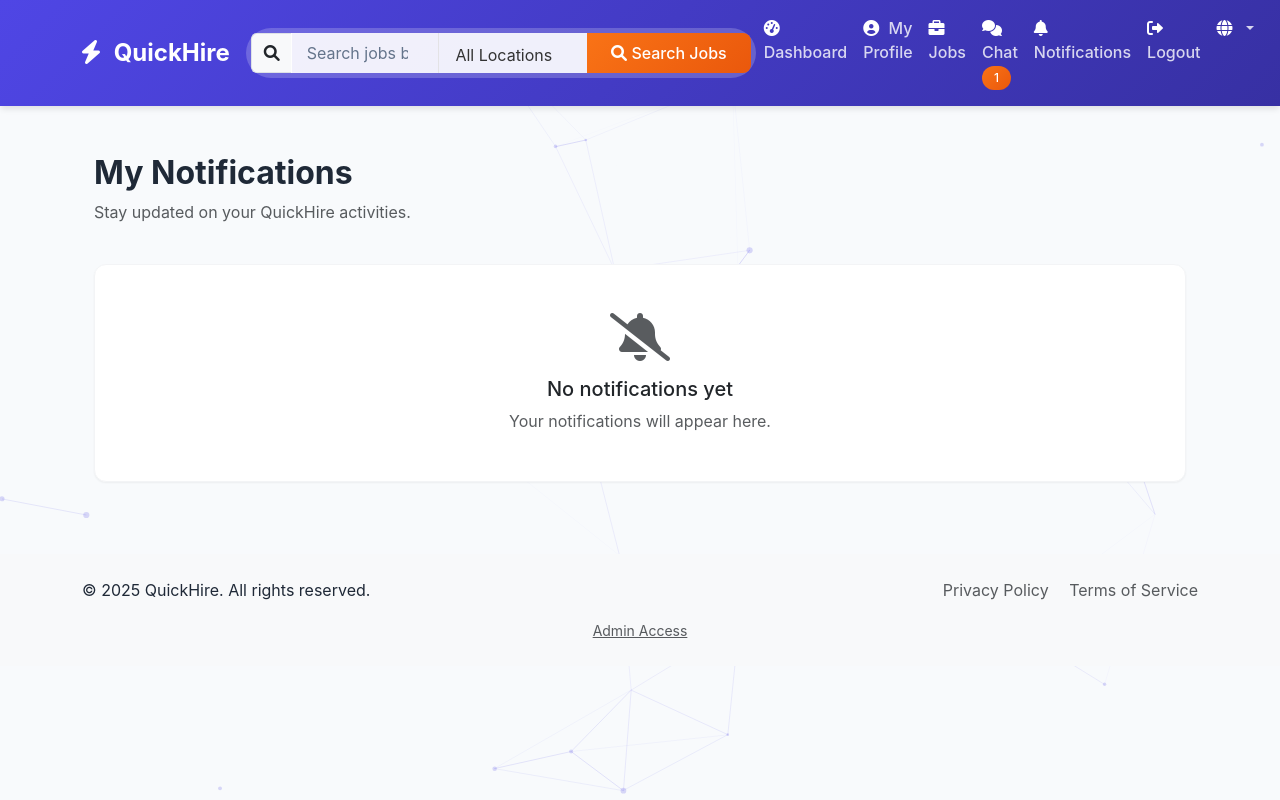
After one commit to Hridushadinesh/Quickhire, a Flask app: page /notifications in a window 1280 px wide. The commit adds this page. Run offline with Flask 3, Linux system fonts and the light colour scheme; a user stored in the database is signed in; some libraries are stand-ins or nearby versions.

Commit message:
Upload QuickHire project

```diff
--- a/app.py
+++ b/app.py
@@ -302,6 +302,18 @@ class Application(db.Model):
     employer_approved = db.Column(db.Boolean, default=False)
     message = db.Column(db.Text)  # Optional message for the request
 
+class Notification(db.Model):
+    id = db.Column(db.Integer, primary_key=True)
+    recipient_id = db.Column(
+        db.Integer,
+        db.ForeignKey('user.id'),
+        nullable=False
+    )
+    title = db.Column(db.String(150), nullable=False)
+    message = db.Column(db.Text, nullable=False)
+    link = db.Column(db.String(300))
+    is_read = db.Column(db.Boolean, default=False)
+    created_at = db.Column(db.DateTime, default=datetime.utcnow)
 class Rating(db.Model):
     id = db.Column(db.Integer, primary_key=True)
     application_id = db.Column(db.Integer, db.ForeignKey('application.id'), nullable=False)
@@ -713,6 +725,32 @@ def dashboard():
         ))
         return response
 
+@app.route('/notifications')
+@login_required
+def notifications():
+    user_notifications = Notification.query.filter_by(
+        recipient_id=current_user.id
+    ).order_by(Notification.created_at.desc()).all()
+
+    return render_template(
+        'notifications.html',
+        notifications=user_notifications
+    )
+
+
+@app.route('/notifications/<int:notification_id>/read', methods=['POST'])
+@login_required
+def mark_notification_read(notification_id):
+    notification = Notification.query.get_or_404(notification_id)
+
+    if notification.recipient_id != current_user.id:
+        flash('Access denied', 'danger')
+        return redirect(url_for('notifications'))
+
+    notification.is_read = True
+    db.session.commit()
+
+    return redirect(url_for('notifications'))
 @app.route('/jobs')
 @login_required
 def job_listings():
@@ -844,6 +882,15 @@ def apply_for_job(job_id):
             db.session.commit()
 
         # Notify the employer directly about this application
+        new_notification = Notification(
+            recipient_id=job.employer_id,
+            title="New Job Application",
+            message=f"{current_user.name} applied for your job: {job.title}",
+            link=url_for('job_applications', job_id=job.id)
+        )
+
+        db.session.add(new_notification)
+        db.session.commit()
         flash('Application submitted successfully! You can now chat with the employer.', 'success')
         return redirect(url_for('dashboard'))
 
@@ -1834,8 +1881,21 @@ def inject_chat_rooms():
             (ChatRoom.user1_id == current_user.id) |
             (ChatRoom.user2_id == current_user.id)
         ).all()
-        return dict(chat_rooms=rooms)
-    return dict(chat_rooms=[])
+
+        unread_notifications = Notification.query.filter_by(
+            recipient_id=current_user.id,
+            is_read=False
+        ).count()
+
+        return dict(
+            chat_rooms=rooms,
+            unread_notifications=unread_notifications
+        )
+
+    return dict(
+        chat_rooms=[],
+        unread_notifications=0
+    )
 
 
 @app.route('/jobs/<int:job_id>/delete-application', methods=['POST'])
@@ -2742,7 +2802,8 @@ if __name__ == '__main__':
         if 'is_premium' not in columns:
             print("Adding is_premium column to User table...")
             # Use raw SQL to add the column with a default value
-            db.engine.execute(text('ALTER TABLE user ADD COLUMN is_premium BOOLEAN DEFAULT 0'))
+            with db.engine.begin() as connection:
+                connection.execute(text('ALTER TABLE user ADD COLUMN is_premium BOOLEAN DEFAULT 0'))
             print("is_premium column added successfully with default value of 0 (false)")
 
         # Create all tables without dropping existing ones
--- a/templates/base.html
+++ b/templates/base.html
@@ -651,6 +651,18 @@
                             </a>
                           </li>
 
+<li class="nav-item">
+    <a class="nav-link position-relative" href="{{ url_for('notifications') }}">
+        <i class="fas fa-bell"></i> Notifications
+
+        {% if unread_notifications > 0 %}
+            <span class="badge rounded-pill bg-danger ms-1">
+                {{ unread_notifications }}
+            </span>
+        {% endif %}
+    </a>
+</li>
+
 
                         <li class="nav-item">
                             <a class="nav-link" href="{{ url_for('logout') }}">
--- /dev/null
+++ b/templates/notifications.html
@@ -0,0 +1,73 @@
+
+{% extends "base.html" %}
+
+{% block title %}Notifications - QuickHire{% endblock %}
+
+{% block content %}
+<div class="container py-4">
+
+    <div class="d-flex justify-content-between align-items-center mb-4">
+        <div>
+            <h2 class="fw-bold">My Notifications</h2>
+            <p class="text-muted">Stay updated on your QuickHire activities.</p>
+        </div>
+    </div>
+
+    {% if notifications %}
+        {% for notification in notifications %}
+        <div class="card mb-3 {% if not notification.is_read %}border-primary{% endif %}">
+            <div class="card-body">
+
+                <h5 class="card-title">
+                    <i class="fas fa-bell text-primary me-2"></i>
+                    {{ notification.title }}
+                    {% if not notification.is_read %}
+                        <span class="badge bg-primary ms-2">New</span>
+                    {% endif %}
+                </h5>
+
+                <p class="card-text text-muted">
+                    {{ notification.message }}
+                </p>
+
+                <small class="text-muted">
+                    {{ notification.created_at.strftime('%d-%m-%Y %I:%M %p') }}
+                </small>
+
+                <div class="mt-3">
+                    {% if notification.link %}
+                        <a href="{{ notification.link }}"
+                           class="btn btn-primary btn-sm">
+                            View Details
+                        </a>
+                    {% endif %}
+
+                    {% if not notification.is_read %}
+                        <form method="POST"
+                              action="{{ url_for('mark_notification_read', notification_id=notification.id) }}"
+                              class="d-inline">
+                            <button type="submit" class="btn btn-outline-secondary btn-sm">
+                                Mark as Read
+                            </button>
+                        </form>
+                    {% endif %}
+                </div>
+
+            </div>
+        </div>
+        {% endfor %}
+
+    {% else %}
+        <div class="card">
+            <div class="card-body text-center py-5">
+                <i class="fas fa-bell-slash fa-3x text-muted mb-3"></i>
+                <h5>No notifications yet</h5>
+                <p class="text-muted mb-0">
+                    Your notifications will appear here.
+                </p>
+            </div>
+        </div>
+    {% endif %}
+
+</div>
+{% endblock %}
```
Also changed, not shown: templates/dashboard.html (+18 -14 lines), instance/quickhire.db (deleted), 2 other files.
